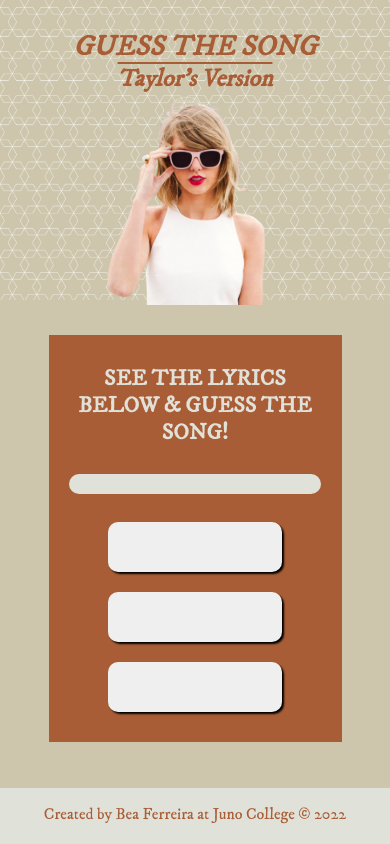
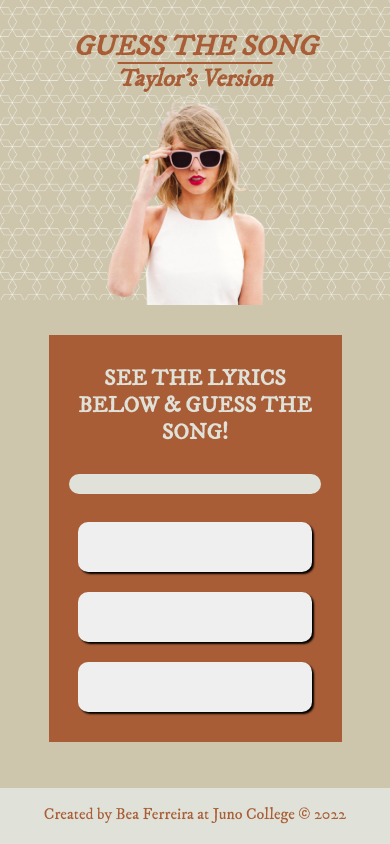
Before and after one commit to becarolf/beatriz-ferreira-project-three, a React (Create React App) app: page / in a window 390 px wide. Built offline with nearby package versions, Linux system fonts and the light colour scheme; no server answers; the database is empty.

Commit message:
fixed buttons width on mobile

```diff
--- a/src/App.scss
+++ b/src/App.scss
@@ -90,14 +90,14 @@ body {
 }
 
 .button-container {
-  width: 80%;
+  width: 95%;
   display: flex;
   flex-direction: column;
   align-items: center;
   justify-content: center;
   align-content: center;
   button {
-    width: 80%;
+    width: 90%;
     height: 50px;
     margin: 10px;
     border: none;
--- a/src/questions.json
+++ b/src/questions.json
@@ -34,7 +34,7 @@
         "question": "You were my crown, now I'm in exile seein' you out, I think I've seen this film before so I'm leaving out the side door",
         "option1": "Exile",
         "option2": "The 1",
-        "option3": "Look What You Made Me Do",
+        "option3": "Illicit Affairs",
         "answer": "Exile",
         "lyricsVideo": "https://www.youtube.com/embed/osdoLjUNFnA"
     },
@@ -82,7 +82,7 @@
     {
         "id": 9,
         "question": "Life was a willow and it bent right to your wind but I come back stronger than a '90s trend",
-        "option1": "The Last Great American Dinasty",
+        "option1": "My Tears Ricochet",
         "option2": "Willow",
         "option3": "Ronan",
         "answer": "Willow",
@@ -94,7 +94,7 @@
         "question": "While you were out building other worlds, where was I? Where's that man who'd throw blankets over my barbed wire? I made you my temple, my mural, my sky",
         "option1": "Mad Woman",
         "option2": "Tolerate It",
-        "option3": "Miss Americana & The Heartbreak Prince",
+        "option3": "Get Well Soon",
         "answer": "Tolerate It",
         "lyricsVideo": "https://www.youtube.com/embed/ukxEKY_7MOc"
     },
```
